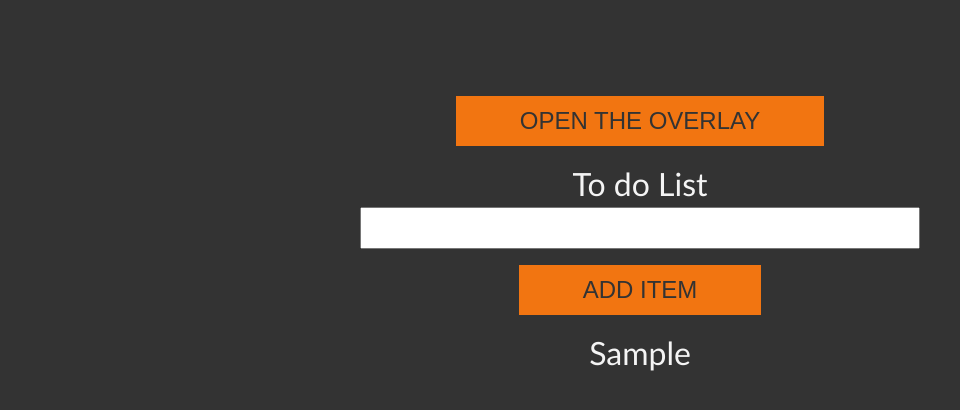
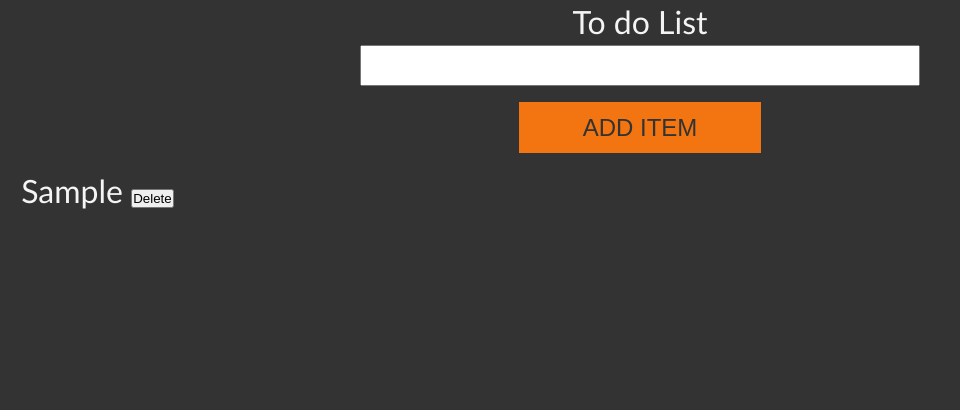
Before and after one commit to KaranBhaskar/SimpleToDoList, a plain HTML site: page index.html in a window 1280 px wide. Both pictures are taken after typing "Sample" into the empty fields and a click on the button "ADD ITEM". Shown: the whole page, without its empty margins (0-960 px from the left). Drawn offline with Linux system fonts and the light colour scheme.

Commit message:
advance todo

```diff
--- a/index.html
+++ b/index.html
@@ -9,26 +9,23 @@
     <title>To Do List</title>
   </head>
   <body>
-    <div class="overlay"></div>
-    <section class="container">
-      <button class="overlay__btn form__btn">Open the Overlay</button>
-      <div class="model">
-        <h1 class="model__title">This is a Model</h1>
-        <button class="model__btn form__btn">Close Overlay</button>
-      </div>
       <form class="form">
         <label for="form__input" class="form__label">To do List</label>
         <input type="text" class="form__input" />
         <button type="submit" class="form__btn">Add Item</button>
       </form>
       <div class="list">
-        <!-- example set not for use in code  -->
-        <!-- <div class="list__item">Web Dev Simplified - Beginner level</div>
-        <div class="list__item">Web Dev Simplified - Advance level</div>
-        <div class="list__item">Web Dev Simplified - projects</div>
-        <div class="list__item">Colt Steeles - DS&A</div>
-        <div class="list__item">CodeSmith - under the hood</div> -->
       </div>
     </section>
+
+    <template class="template">
+      <li class="list__item">
+        <label  class="list__item-label">
+          <input  type="checkbox" data-list__item-checkbox class="template__input">
+          <span data-list__item-text></span>
+        </label>
+        <button data-list__item-delete>Delete</button>
+      </li>
+    </template>
   </body>
 </html>
--- a/script.js
+++ b/script.js
@@ -1,49 +1,69 @@
-// selecting elements
-const inputText = document.querySelector(".form__input");
 const form = document.querySelector(".form");
-const submitBtn = document.querySelector(".form__btn"); // didn't get used
+const input = document.querySelector(".form__input");
+const template = document.querySelector(".template");
 const list = document.querySelector(".list");
 
-// to watch for event on form for submission
-form.addEventListener("submit", (event) => {
-  event.preventDefault();
-  // creating new element
-  const string = document.createElement("div");
-  // addding class to new element
-  string.classList.add("list__item");
-  // setting the innerText to input value
-  string.innerText = inputText.value;
-  // adding it to list
-  list.appendChild(string);
-  // setting back input value empty
-  inputText.value = "";
-
-  // setup for event listener to delete string on click
-  string.addEventListener("click", () => {
-    list.removeChild(string);
-  });
+const LOCAL_STORAGE_PREFIX = "ADVANCED_TODO";
+const LOCAL_STORAGE_KEY = `${LOCAL_STORAGE_PREFIX}-KEY`;
+let todos = JSON.parse(localStorage.getItem(`${LOCAL_STORAGE_KEY}`)) || [];
+console.log(todos);
+loadtodos(todos);
+// add item to list for display
+form.addEventListener("submit", (e) => {
+  e.preventDefault();
+  let obj = {
+    name: input.value,
+    checked: false,
+    id: new Date().valueOf().toString(),
+  };
+  todos.push(obj);
+  rendertodos(obj);
+  savetodos();
+  input.value = "";
 });
 
-// for overlay btn
+function rendertodos(todo) {
+  const templateClone = template.content.cloneNode(true);
+  const text = templateClone.querySelector("[data-list__item-text]");
+  const checkbox = templateClone.querySelector("[data-list__item-checkbox]");
+  const listItem = templateClone.querySelector(".list__item");
+  text.innerText = todo.name;
+  listItem.dataset.id = todo.id;
+  checkbox.checked = todo.checked;
+  list.appendChild(templateClone);
+}
+// save data for load
+function savetodos() {
+  localStorage.setItem(LOCAL_STORAGE_KEY, JSON.stringify(todos));
+}
 
-// selection element
-let openBtn = document.querySelector(".overlay__btn");
-let closeBtn = document.querySelector(".model__btn");
-let overlay = document.querySelector(".overlay");
-let model = document.querySelector(".model");
+// forload
+function loadtodos(todo) {
+  todo.forEach((todos) => {
+    rendertodos(todos);
+  });
+}
+// checkbox
+// stores
+list.addEventListener("change", (e) => {
+  if (!e.target.matches(".template__input")) return;
+  // const input = e.target;
+  // const element = e.target.parentNode;
+  // const todo = Array.from(list.children).find((e) => e.contains(element));
+  const parent = e.target.closest(".list__item");
+  const todoId = parent.dataset.id;
+  const todo = todos.find((todo) => todo.id === todoId);
+  todo.checked = e.target.checked;
+  savetodos();
+});
+list.addEventListener("click", (e) => {
+  if (!e.target.matches("[data-list__item-delete]")) return;
+  const parent = e.target.closest(".list__item");
 
-// putting display to block on clicking overlay
-openBtn.addEventListener("click", () => {
-  model.classList.add("model__open");
-  overlay.classList.add("model__open");
+  const todoId = parent.dataset.id;
+  parent.remove();
+  todos = todos.filter((todo) => todo.id !== todoId);
+  savetodos();
 });
-
-// closing model when clicked on close btn and/ or overlay
-closeBtn.addEventListener("click", () => {
-  model.classList.remove("model__open");
-  overlay.classList.remove("model__open");
-});
-overlay.addEventListener("click", () => {
-  model.classList.remove("model__open");
-  overlay.classList.remove("model__open");
-});
+// be able to delete when click delete buttn
+// edit/delete data
--- a/style/style.css
+++ b/style/style.css
@@ -88,3 +88,20 @@ body {
 .overlay__open {
   display: block;
 }
+
+li {
+  list-style: none;
+}
+
+input[type="checkbox"]:checked + span {
+  /* visibility: hidden; */
+  text-decoration: line-through;
+  text-decoration-color: #f27511;
+}
+[data-list__item-delete] {
+  margin-right: 2rem;
+}
+
+input[type="checkbox"] {
+  visibility: hidden;
+}
```
